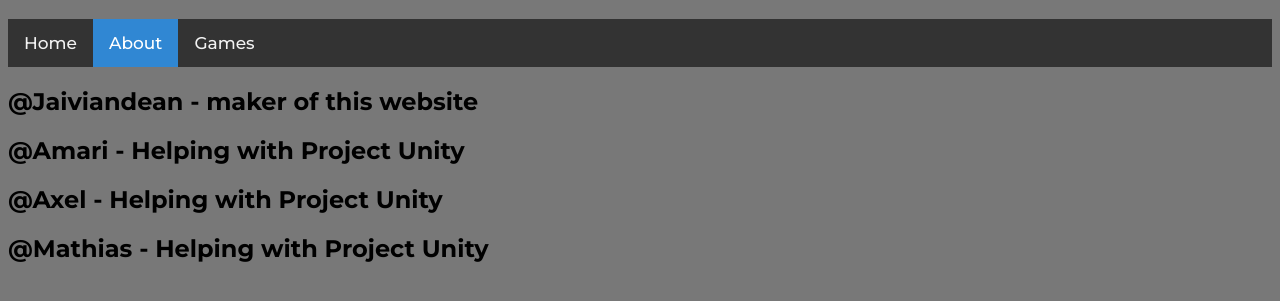
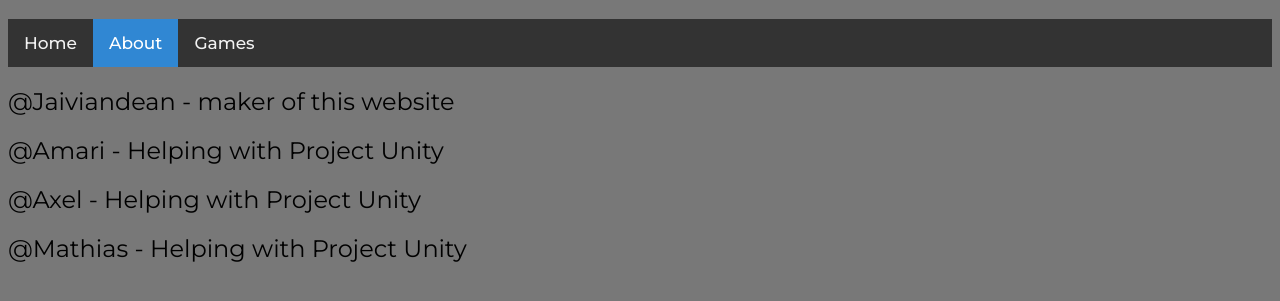
Before and after one commit to Jaiviandean/Jaiviandean.github.io, a plain HTML site: page About.html in a window 1280 px wide. Shown: the part 63-364 px from the top of the page. Drawn offline with Linux system fonts and the light colour scheme.

Commit message:
Update About.html
Added font weight

```diff
--- a/About.html
+++ b/About.html
@@ -11,9 +11,9 @@
             <a class="active" href="/About">About</a>
             <a href="/games">Games</a>
         </div>
-        <h2 style="font-family: Montserrat,sans-serif;">@Jaiviandean - maker of this website</h2>
-        <h2 style="font-family: Montserrat,sans-serif;">@Amari - Helping with Project Unity</h2>
-        <h2 style="font-family: Montserrat,sans-serif;">@Axel - Helping with Project Unity</h2>
-        <h2 style="font-family: Montserrat,sans-serif;">@Mathias - Helping with Project Unity</h2>
+        <h2 style="font-family: Montserrat,sans-serif; font-weight: 400;">@Jaiviandean - maker of this website</h2>
+        <h2 style="font-family: Montserrat,sans-serif; font-weight: 400;">@Amari - Helping with Project Unity</h2>
+        <h2 style="font-family: Montserrat,sans-serif; font-weight: 400;">@Axel - Helping with Project Unity</h2>
+        <h2 style="font-family: Montserrat,sans-serif; font-weight: 400;">@Mathias - Helping with Project Unity</h2>
     </body>
 </html>
```
